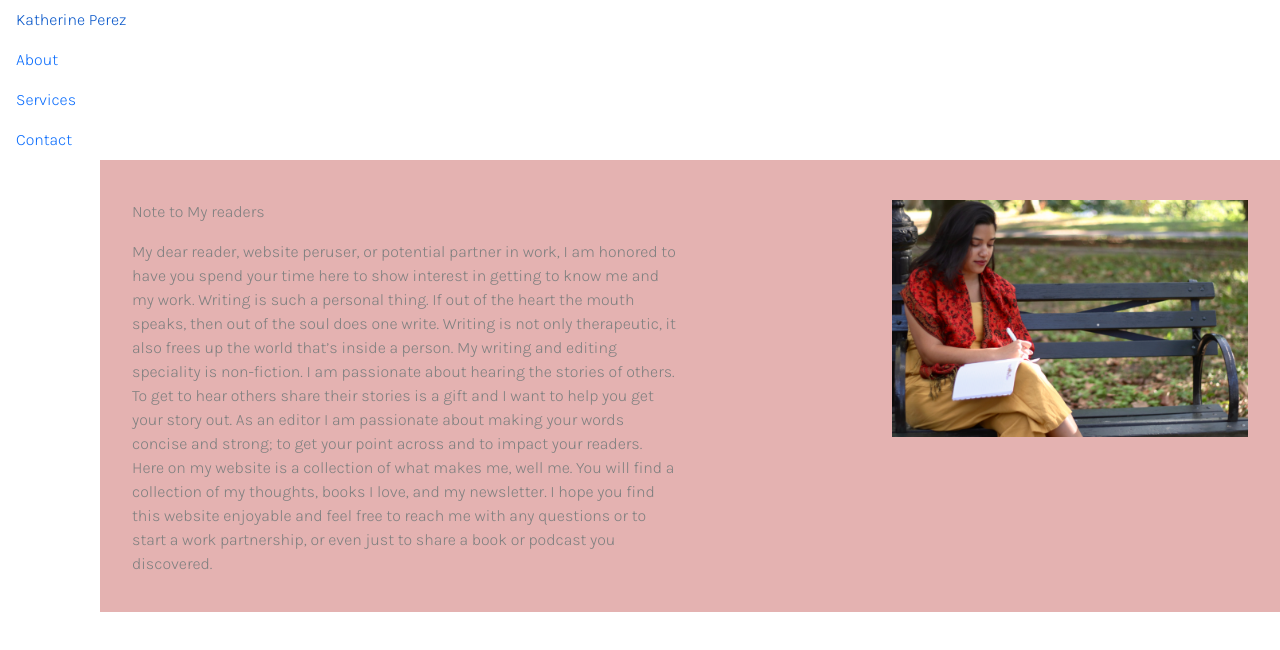
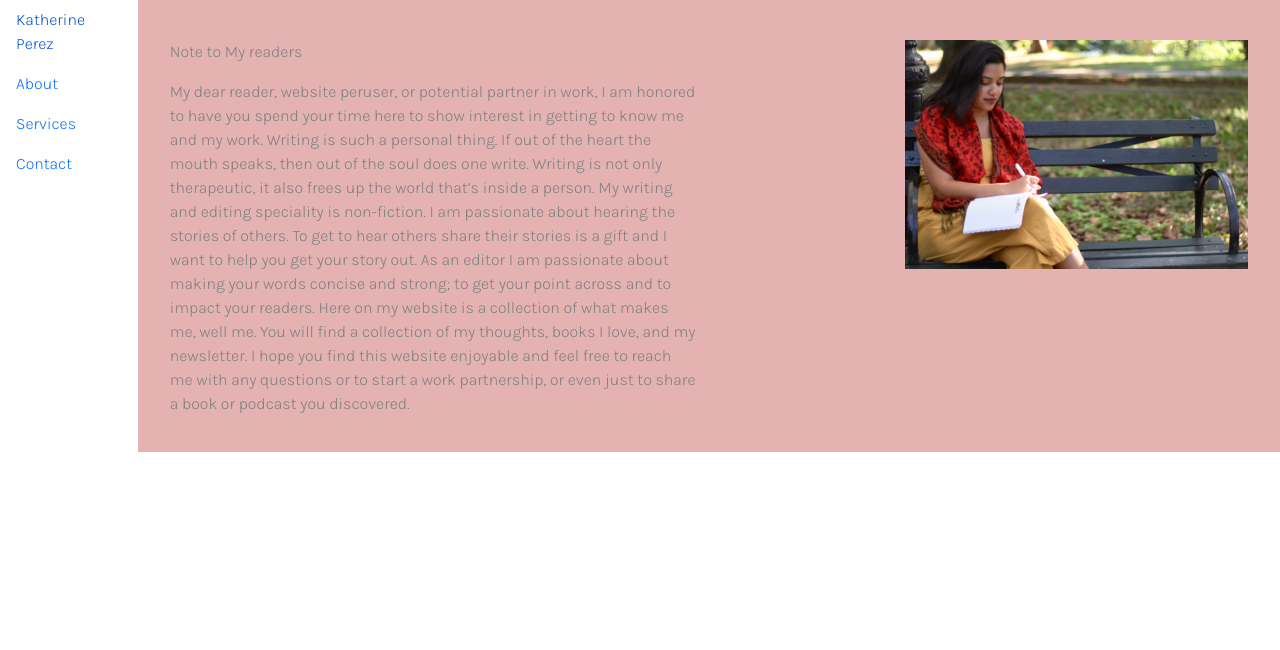
Before and after one commit to Kaitlyn-Lynette/Kathys-Portfolio, a React (Create React App) app: page /featuredwork in a window 1280 px wide. Shown: the top 650 px of the page. Built offline with nearby package versions, Linux system fonts and the light colour scheme.

Commit message:
Added display flex

```diff
--- a/src/pages/FeaturedWork.js
+++ b/src/pages/FeaturedWork.js
@@ -7,7 +7,7 @@ import SideBarNav from "../components/SideBarNav";
 
 const FeaturedWork = () => {
   return (
-    <div id="featuredwork" classname="noteHeader">
+    <div id="featuredwork" classname="noteHeader" style={{display:"flex"}}>
       {/* <div classstyle={{float:"left"}}> */}
       <SideBarNav></SideBarNav>
       {/* </div> */}
```
